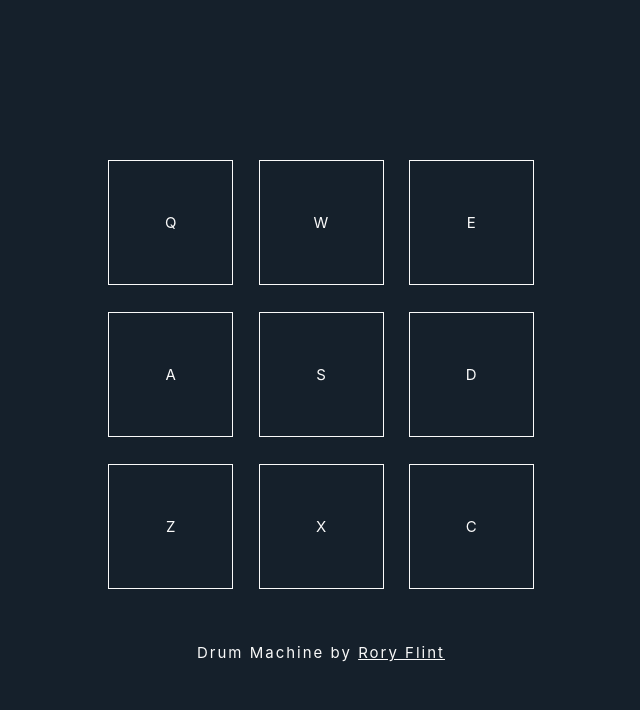
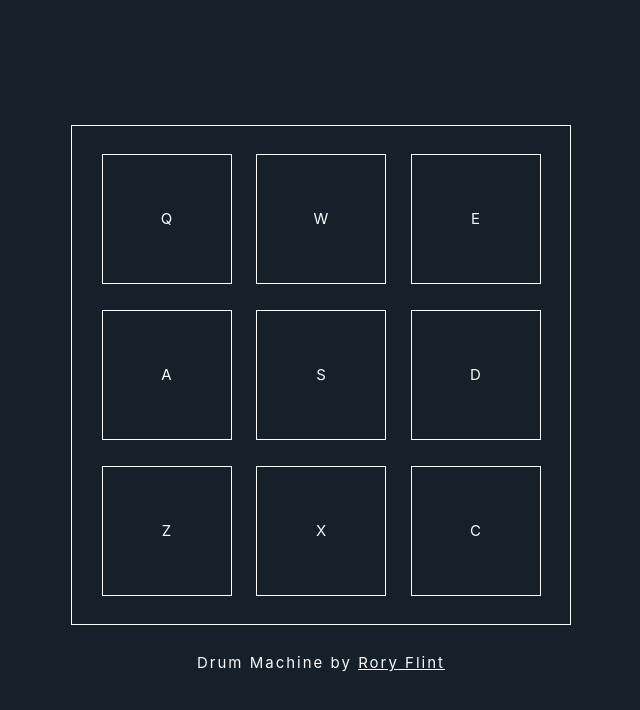
Before and after one commit to ruairidhflint/FCC-drumkit, a React (Create React App) app: page / in a window 1280 px wide. Shown: the top 710 px of the page, without its empty margins (319-959 px from the left). Built offline with nearby package versions, Linux system fonts and the light colour scheme.

Commit message:
reintroduce border

```diff
--- a/src/Components/DrumPad.js
+++ b/src/Components/DrumPad.js
@@ -13,7 +13,7 @@ function DrumPad(props) {
   };
 
   const removeClass = (elem, removed) => {
-    setTimeout(() => elem.classList.remove(removed), 250);
+    setTimeout(() => elem.classList.remove(removed), 200);
   };
 
   if (props.keyPressed === props.letter) {
--- a/src/Styles/_appStyles.scss
+++ b/src/Styles/_appStyles.scss
@@ -10,11 +10,11 @@
 }
 
 #drum-machine {
-  width: 480px;
-  height: 480px;
-  // border: 1px solid $text;
+  width: 500px;
+  height: 500px;
+  border: 1px solid $text;
   box-sizing: border-box;
-  padding: 12px 2px;
+  padding: 15px 5px;
 
   .row {
     width: 100%;
@@ -26,8 +26,8 @@
 }
 
 .drum-pad {
-  width: 125px;
-  height: 125px;
+  width: 130px;
+  height: 130px;
   box-sizing: border-box;
   border: 1px solid $text;
   transition: opacity 0.2s ease-in-out;
@@ -45,8 +45,8 @@
 }
 
 .active {
-  transition: border 0.2s ease-in-out;
-  border: 2px solid $orangeMain;
+  transition: border 70ms ease-in-out;
+  border: 3px solid $orangeMain;
 }
 
 #display {
```
